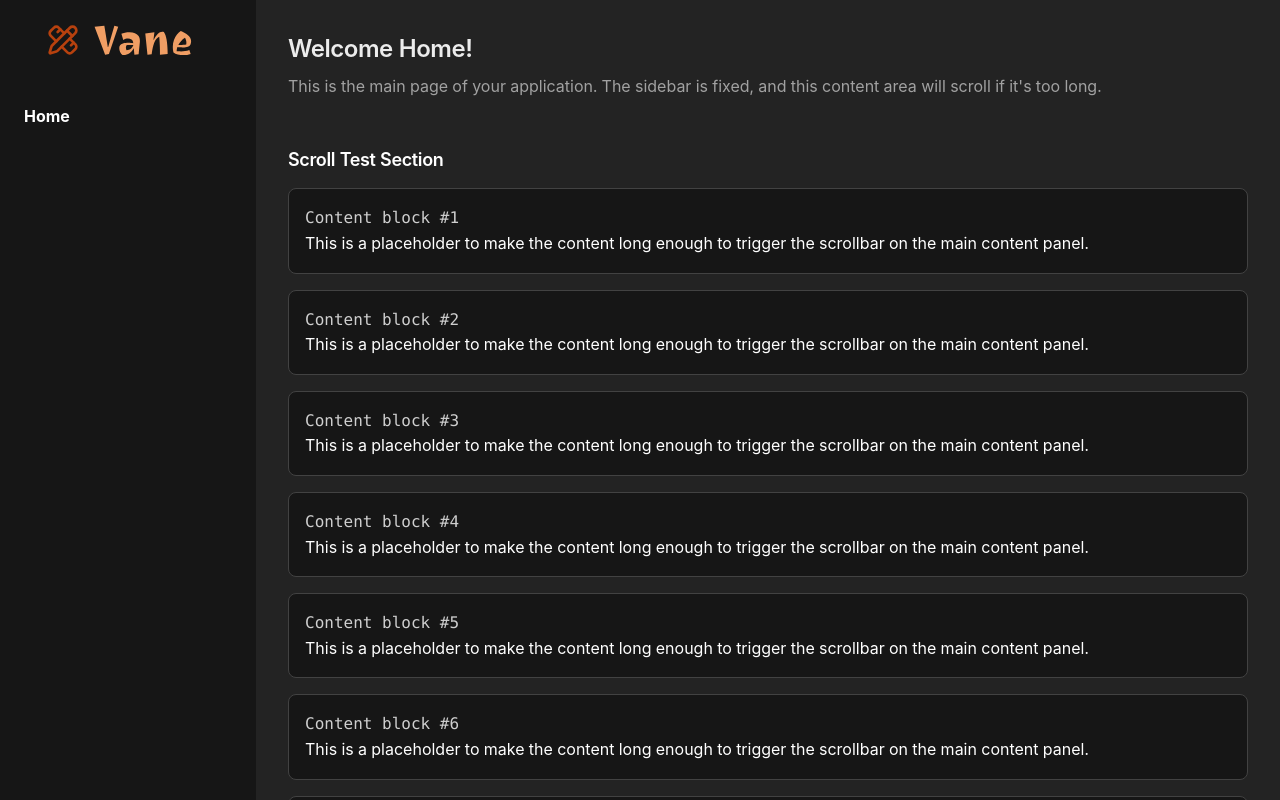
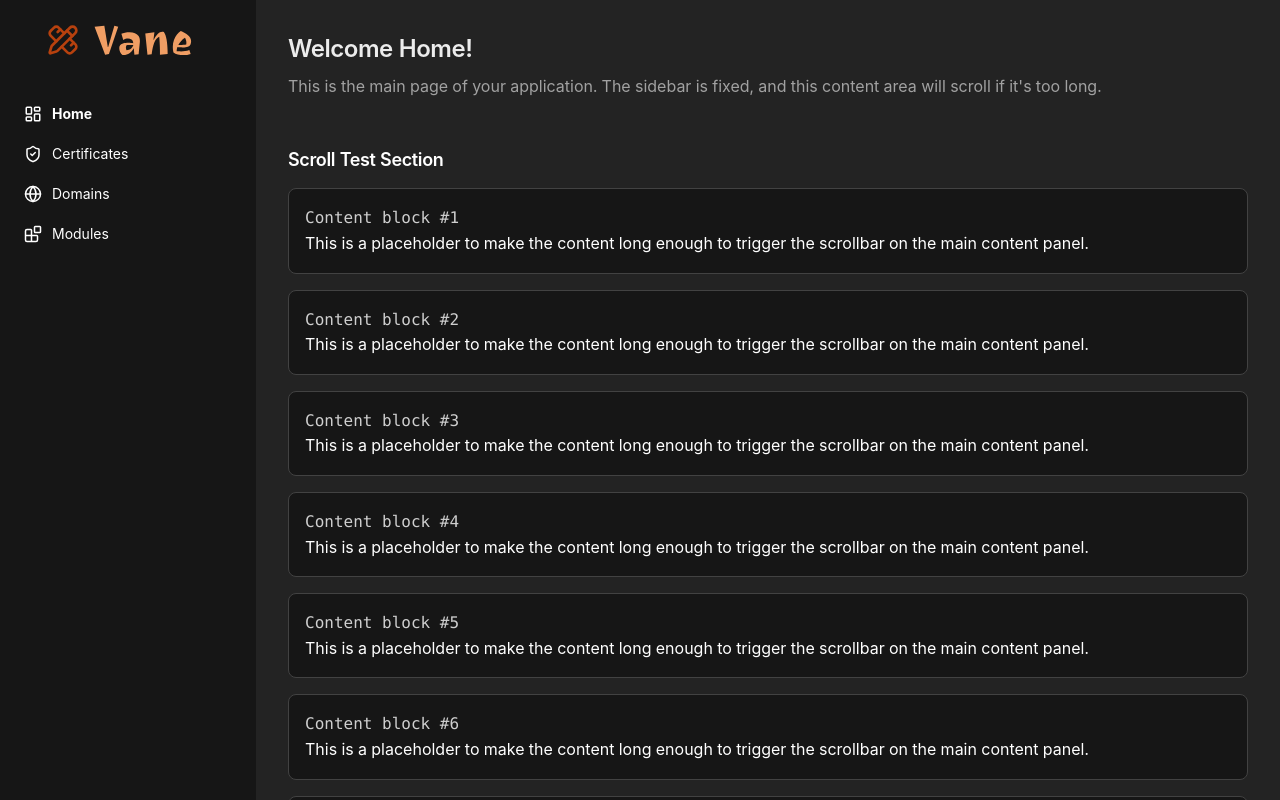
Before and after one commit to canmi21/vane, a React (Vite) app in the folder console/: page / in a window 1280 px wide. Built offline with nearby package versions, Linux system fonts and the light colour scheme.

Commit message:
feat: implement sidebar navigation with lucide-react icons

```diff
--- a/console/src/components/sidebar/sidebar.tsx
+++ b/console/src/components/sidebar/sidebar.tsx
@@ -3,10 +3,13 @@
 import { Link } from "@tanstack/react-router";
 import FaviconLogo from "~/assets/favicon.svg?react";
 import VaneLogo from "~/assets/vane.svg?react";
+import { LayoutDashboard, ShieldCheck, Globe, Blocks } from "lucide-react";
 
 export function Sidebar() {
+	const linkStyle =
+		"flex items-center gap-2.5 p-2 rounded-md text-sm text-[var(--color-subtext)] hover:text-[var(--color-text)] hover:bg-[var(--color-bg-alt)] transition-colors [&.active]:font-bold [&.active]:text-[var(--color-primary)]";
+
 	return (
-		// Changed background to the primary page background color.
 		<aside className="w-64 h-full bg-[var(--color-bg)] px-4 py-2 flex flex-col">
 			{/* App Logo container */}
 			<div className="mb-6 flex justify-center items-center">
@@ -15,12 +18,22 @@ export function Sidebar() {
 			</div>
 
 			{/* Navigation Links */}
-			<nav className="flex flex-col gap-2">
-				<Link
-					to="/"
-					className="p-2 rounded-md text-[var(--color-subtext)] hover:text-[var(--color-text)] hover:bg-[var(--color-bg-alt)] transition-colors [&.active]:font-bold [&.active]:text-[var(--color-primary)]"
-				>
-					Home
+			<nav className="flex flex-col gap-1">
+				<Link to="/" className={linkStyle}>
+					<LayoutDashboard size={18} />
+					<span>Home</span>
+				</Link>
+				<Link to="/certificates" className={linkStyle}>
+					<ShieldCheck size={18} />
+					<span>Certificates</span>
+				</Link>
+				<Link to="/domains" className={linkStyle}>
+					<Globe size={18} />
+					<span>Domains</span>
+				</Link>
+				<Link to="/modules" className={linkStyle}>
+					<Blocks size={18} />
+					<span>Modules</span>
 				</Link>
 			</nav>
 		</aside>
```
